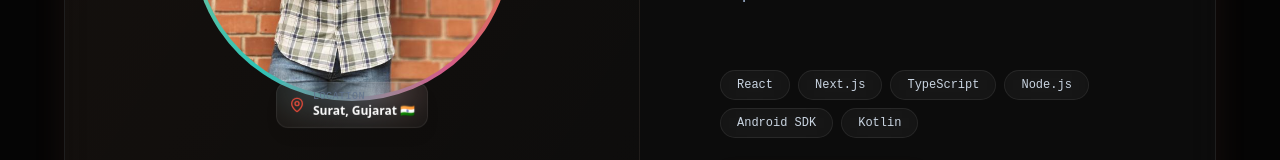
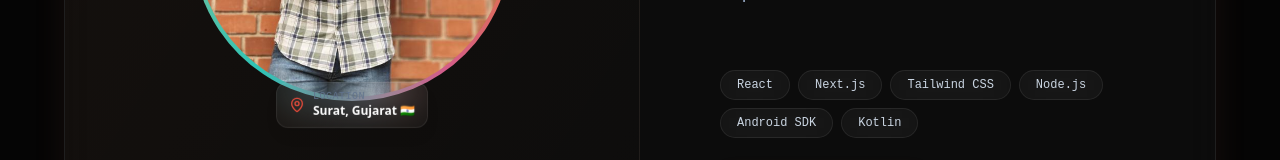
Before and after one commit to arpitthakor28/My-Portfolio, a React (Vite) app: page / in a window 1280 px wide. Shown: the part 537-697 px from the top of the page. Built offline with nearby package versions, Linux system fonts and the light colour scheme.

Commit message:
Replace TypeScript skill with Tailwind CSS and Socket.io

```diff
--- a/src/components/Hero.jsx
+++ b/src/components/Hero.jsx
@@ -12,7 +12,7 @@ const statsData = [
   { label: "Experience", value: "1+ Yr", icon: <Star className="w-4 h-4" /> },
 ];
 
-const quickSkills = ["React", "Next.js", "TypeScript", "Node.js", "Android SDK", "Kotlin"];
+const quickSkills = ["React", "Next.js", "Tailwind CSS", "Node.js", "Android SDK", "Kotlin"];
 
 
 function PhotoCard() {
--- a/src/components/Skills.jsx
+++ b/src/components/Skills.jsx
@@ -5,7 +5,7 @@ import { CheckCircle2, Code2, Smartphone, Database, Wrench } from "lucide-react"
 import profileImg from "../assets/profile.jpg";
 
 const allSkills = [
-  "React", "Next.js", "TypeScript", "JavaScript", "HTML5", "CSS3",
+  "React", "Next.js", "Socket.io", "JavaScript", "HTML5", "CSS3",
   "Tailwind CSS", "Framer Motion", "Node.js", "Express", "REST APIs",
   "MongoDB", "Firebase", "Supabase", "SQL", "Android SDK", "Java",
   "Kotlin", "Git", "Maven", "Gradle", "MediaPipe", "Canvas API",
```
